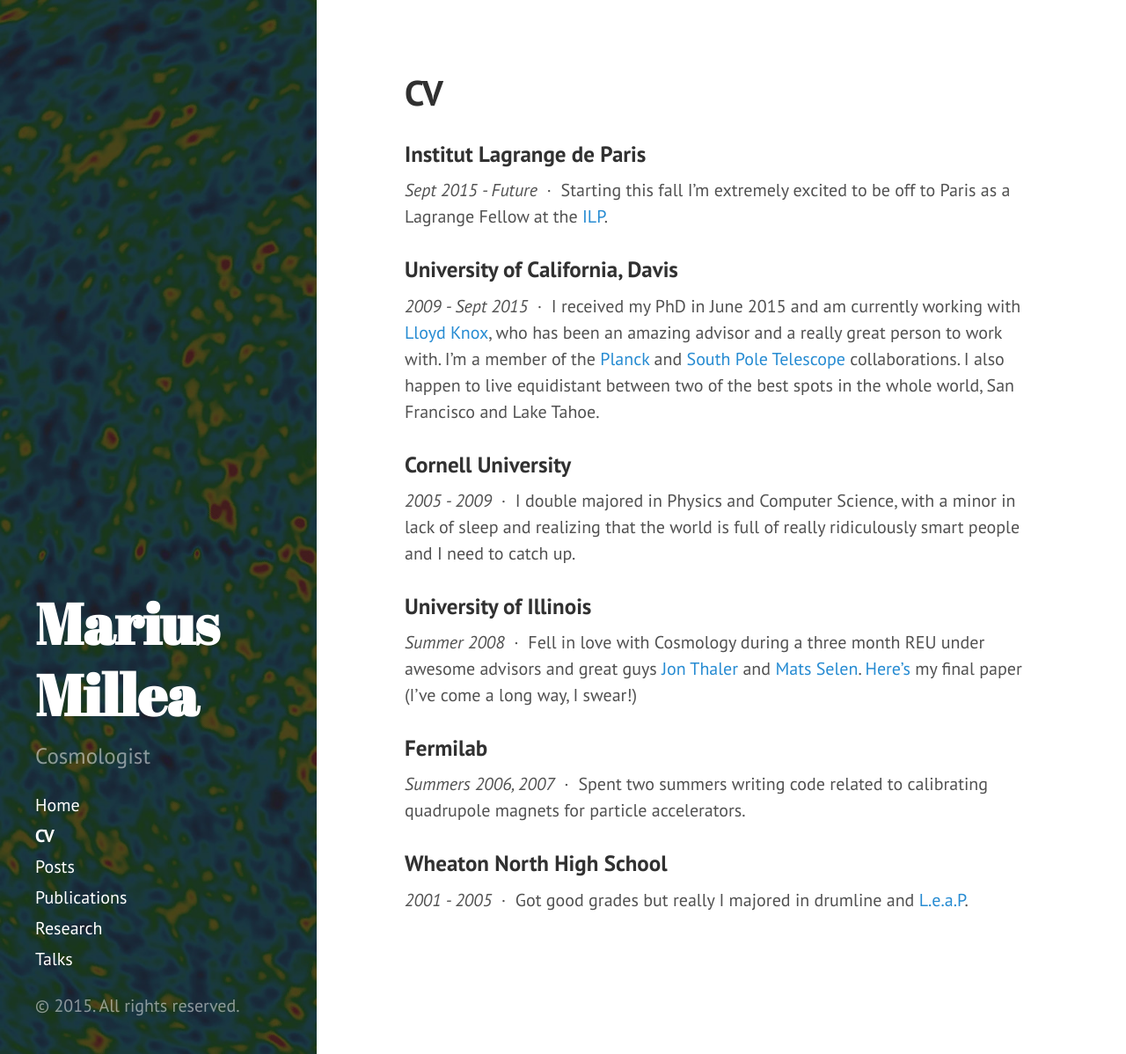
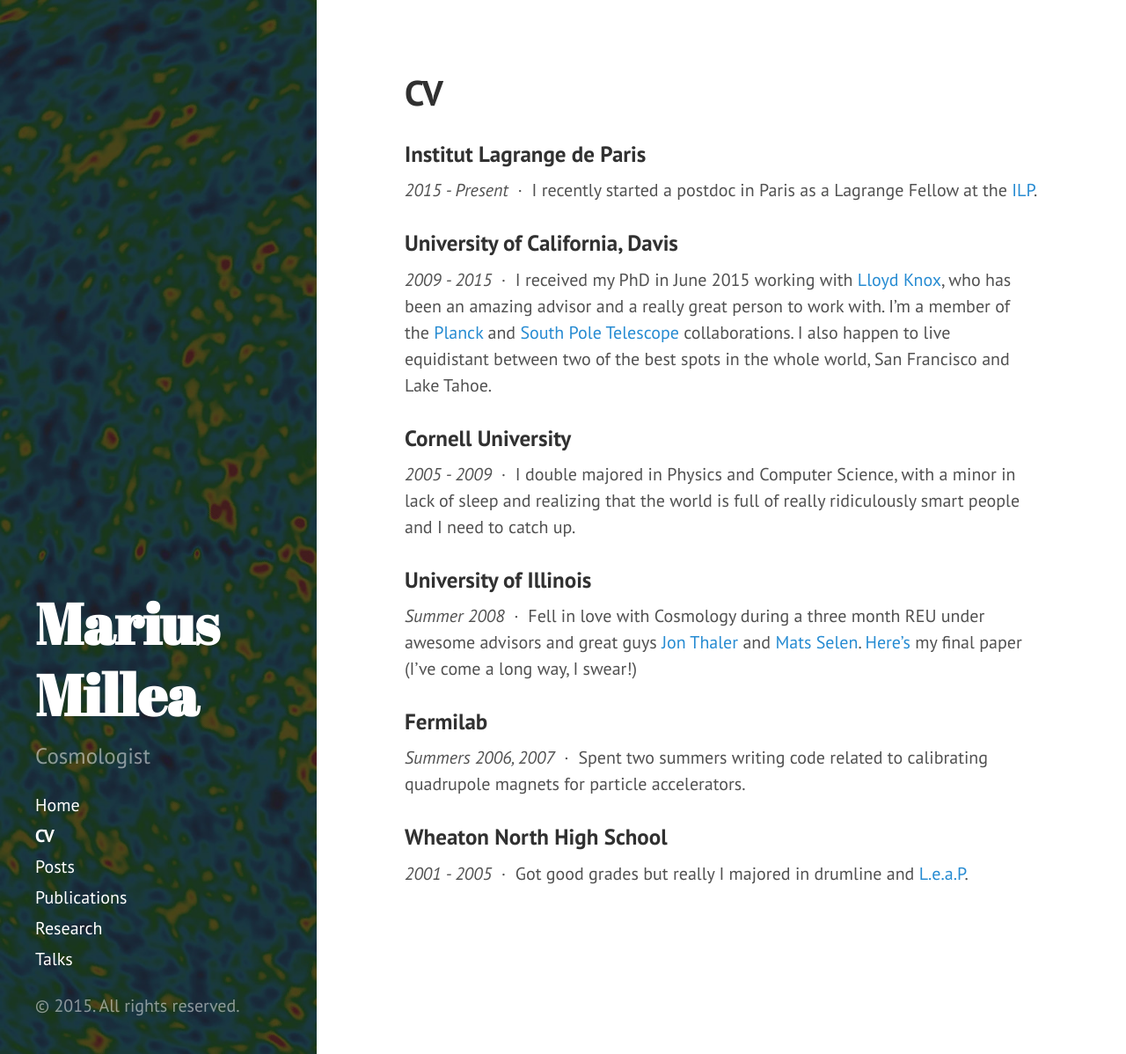
Before and after one commit to marius311/marius311.github.io, a Jekyll site: the page built from cv.md, in a window 1280 px wide and 1198 px high. Shown: the whole window at 88% size. Built offline with Jekyll 4.4.1, drawn with Linux system fonts in a browser that asks for light colours.

Commit message:
relocation updates

```diff
--- a/cv.md
+++ b/cv.md
@@ -4,10 +4,10 @@ title: CV
 ---
 
 ###Institut Lagrange de Paris
-*Sept 2015 - Future*  &nbsp;&middot;&nbsp;  Starting this fall I'm extremely excited to be off to Paris as a Lagrange Fellow at the [ILP](http://ilp.upmc.fr/).
+*2015 - Present*  &nbsp;&middot;&nbsp;  I recently started a postdoc in Paris as a Lagrange Fellow at the [ILP](http://ilp.upmc.fr/).
 
 ###University of California, Davis
-*2009 - Sept 2015* &nbsp;&middot;&nbsp; I received my PhD in June 2015 and am currently working with [Lloyd Knox](http://virgo.physics.ucdavis.edu/~knox/LloydKnox/Home.html), who has been an amazing advisor and a really great person to work with. I'm a member of the [Planck](http://public.planck.fr/) and [South Pole Telescope](http://pole.uchicago.edu/) collaborations. I also happen to live equidistant between two of the best spots in the whole world, San Francisco and Lake Tahoe.
+*2009 - 2015* &nbsp;&middot;&nbsp; I received my PhD in June 2015 working with [Lloyd Knox](http://www.lloydknox.com), who has been an amazing advisor and a really great person to work with. I'm a member of the [Planck](http://public.planck.fr/) and [South Pole Telescope](http://pole.uchicago.edu/) collaborations. I also happen to live equidistant between two of the best spots in the whole world, San Francisco and Lake Tahoe.
 
 ###Cornell University
 *2005 - 2009* &nbsp;&middot;&nbsp;  I double majored in Physics and Computer Science, with a minor in lack of sleep and realizing that the world is full of really ridiculously smart people and I need to catch up.
```
Also changed, not shown: index.md (+1 -1 lines).
